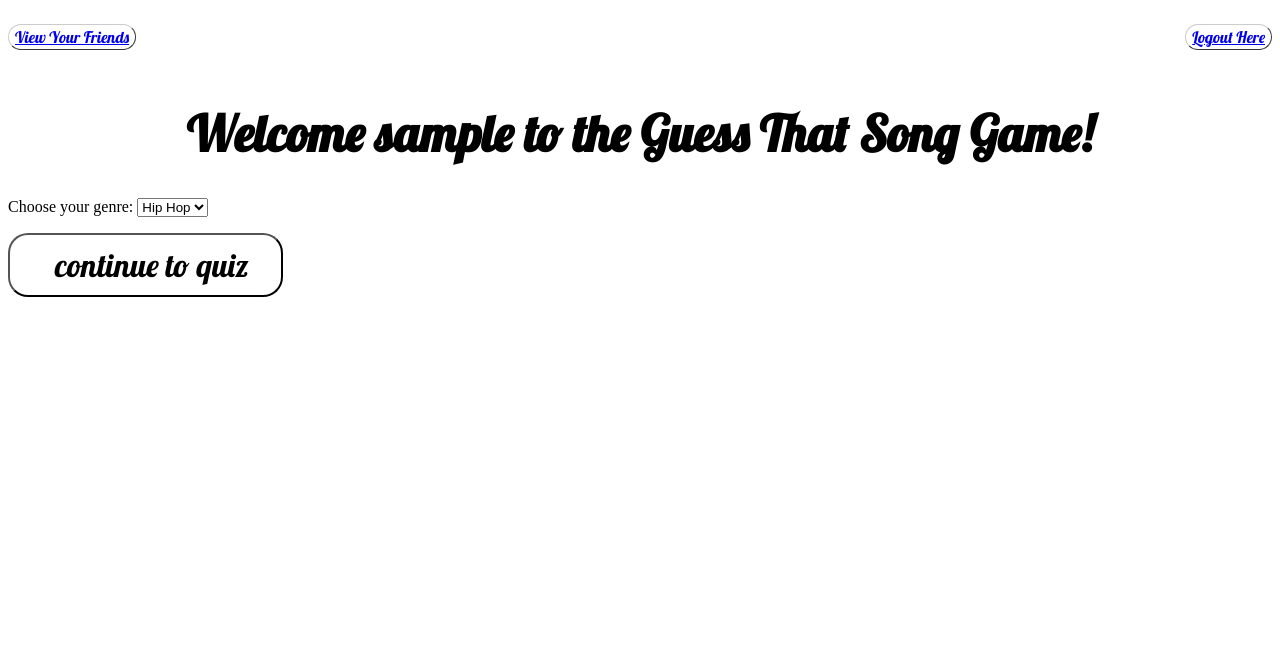
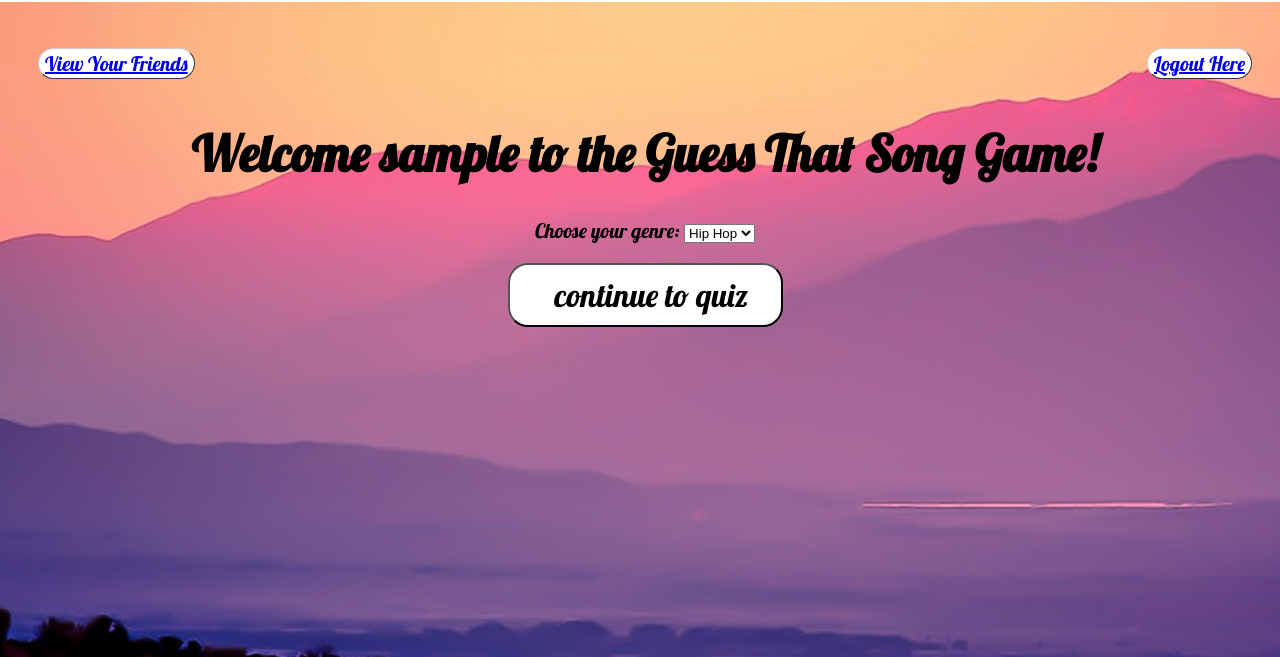
Before and after one commit to aawni/guess-that-song, a Python web app: template guess-that-song-1026/templates/setup.html in a window 1280 px wide. Shown: the top 657 px of the page. Run offline with Jinja, Linux system fonts and the light colour scheme; the template is opened without the code that fills it: most values are stand-ins (such as "Sample title", 1, 10 or a date in 2020); some libraries are stand-ins or nearby versions.

Commit message:
its normal now

```diff
--- a/guess-that-song-1026/stylesheets/style.css
+++ b/guess-that-song-1026/stylesheets/style.css
@@ -1,22 +1,34 @@
 @import url(http://fonts.googleapis.com/css?family=Poiret+One);
 @import url(http://fonts.googleapis.com/css?family=Lobster);
 
-body #background {
+body {
   background-image: url ('/images/background.JPG/');
-  /*background: url('background.JPG');*/
-  background-size: cover;
-  /*background-size: 100% 100%;*/
-  background-position: 0px 0px;
-  /*background-image: url("tumblr-backgrounds-design-ideas-9.jpg");*/
-  /*background-size: 1400px;*/
-  /*background-repeat: no-repeat;
+
+
+  background: url('background.JPG');
+
+
+  /*background-size: cover;*/
+
+
+
+  background-size: 100% 100%;
+
+
+  /*background-position: 0px 0px;*/
+
+
+
+  background-image: url("tumblr-backgrounds-design-ideas-9.jpg");
+  background-size: 1400px;
+  background-repeat: no-repeat;
   background-attachment: fixed;
-  background-position: center;*/
-  /*font-family: 'Lobster', cursive;
+  background-position: center;
+  font-family: 'Lobster', cursive;
   text-align: center;
   font-size: 20px;
-  color: black;*/
-  /*padding: 20px 20px 30px 400px;*/
+  color: black;
+  padding: 20px 20px 30px 30px;
 
 }
 
--- a/guess-that-song-1026/templates/quiz.html
+++ b/guess-that-song-1026/templates/quiz.html
@@ -6,11 +6,9 @@
 <link rel="stylesheet" type="text/css" href="stylesheets/style.css">
 <link rel="stylesheet" href="https://maxcdn.bootstrapcdn.com/bootstrap/3.3.5/css/bootstrap.min.css">
 </head>
-<<<<<<< HEAD
-  <body id="background">
-=======
+
   <body>
->>>>>>> 64b8158dbdc64077a281901c83072e2f8199eacc
+
     <p class="logout_buttons"> <a href="{{logout_url}}">Logout Here</a></p>
     <p class="left_buttons"> <a  href="/">Home</a></p>
     <div class="spacer">
```
